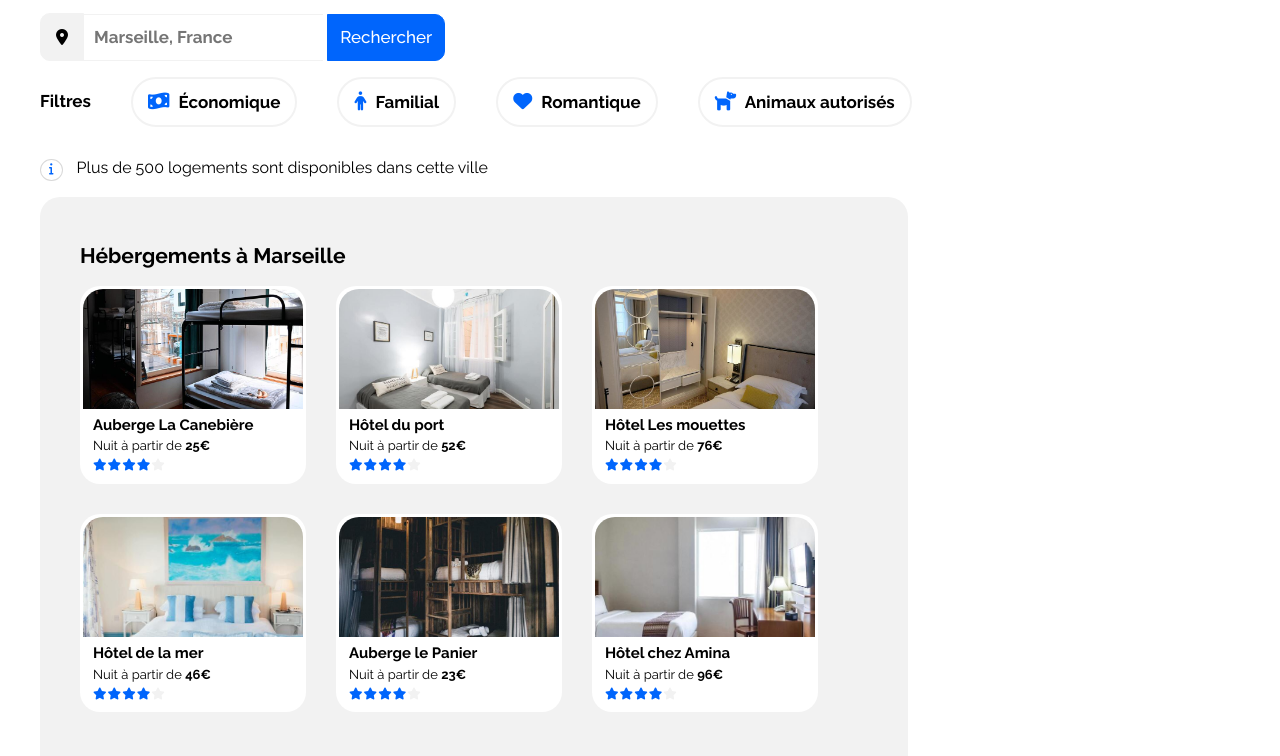
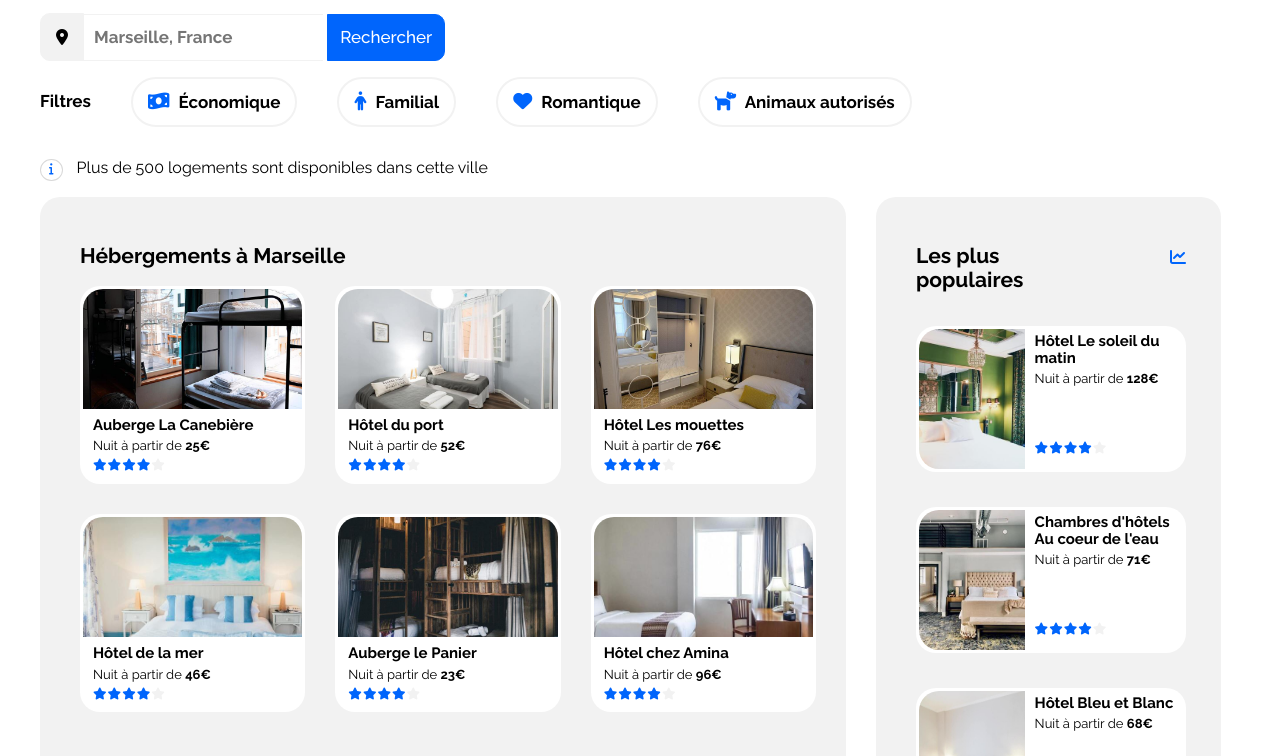
Before and after one commit to leoSleepsInCode/booki, a plain HTML site: page index.html in a window 1280 px wide. Shown: the part 180-936 px from the top of the page. Drawn offline with nearby package versions, Linux system fonts and the light colour scheme.

Commit message:
Finition Main Partie 1

```diff
--- a/css/style.css
+++ b/css/style.css
@@ -5,7 +5,13 @@
 
 body {
    font-family: 'Raleway', sans-serif;
-    margin-left: 40px;
+   padding-left: 40px;
+   max-width: 1400px;
+   margin : auto;
+}
+
+main {
+    display: flex;
 }
 
 ul {
@@ -23,7 +29,21 @@ article {
     border-radius: 20px ;
     padding-top: 25px;
     padding-bottom: 30px;
-    max-width: 70%;
+    width: 65%;
+    margin-right: 30px;
+}
+
+aside {
+    background-color: #f2f2f2;
+    border-radius: 20px;
+    padding-top: 25px;
+    padding-bottom: 10px;
+    padding-right: 35px;
+    max-width: 25%;
+}
+
+aside header {
+    display: flex;
 }
 
 h1 {
@@ -165,7 +185,8 @@ i.fa-magnifying-glass {
     margin-right: 10px;
 }
 
-.titre-hebergements {
+.titre-hebergements,
+.titre-populaire {
     font-size: 21px;
     margin-left: 40px;
 }
@@ -179,16 +200,36 @@ i.fa-magnifying-glass {
     border-radius: 20px ;
     margin-right: 30px;
     margin-bottom: 30px;
-    width : 220px;
+    width : 250px;
     padding: 3px;
  }
+
+ .fa-chart-line
+{
+    color: #0065fc;
+    margin-top: 27px;
+    margin-left: 92px;
+}
+
+.carte-populaire {
+    background-color: #FFFFFF;
+    border-radius: 20px;
+    margin-bottom: 35px;
+    padding: 3px;
+}
 
  .carte-hebergements figure {
     margin: 0;
     padding-bottom: 8px;
  }
 
-.carte-hebergements h3 {
+ .carte-populaire figure {
+    margin: 0;
+    display: flex;
+ }
+
+.carte-hebergements h3,
+.carte-populaire h3 {
     font-size: 15px;
     margin-top: 0;
     padding-top: 4px;
@@ -196,7 +237,8 @@ i.fa-magnifying-glass {
     padding-left: 10px;
 }
 
-.carte-hebergements p {
+.carte-hebergements p,
+.carte-populaire p {
     font-size: 13px;
     margin-top: -10px;
     color: #000000;
@@ -210,7 +252,15 @@ i.fa-magnifying-glass {
     border-radius: 20px 20px 0 0 ;
 }
 
-.etoiles-hebergements {
+.img-populaire {
+    width: 40%;
+    height: 140px;
+    object-fit: cover;
+    border-radius: 20px 0 0 20px;
+}
+
+.etoiles-hebergements,
+.etoiles-populaire {
     margin-top: -8px;
     font-size: 12px;
     color: #0065fc;
@@ -219,6 +269,11 @@ i.fa-magnifying-glass {
 
 .etoiles-hebergements i {
     margin-right : -2px;
+}
+
+.etoiles-populaire i {
+    margin-top : 50px;
+    margin-right: -2px;
 }
 
 .last-star {
--- a/index.html
+++ b/index.html
@@ -201,73 +201,74 @@
                     </ul>
                     <p class="p-hebergements">Afficher plus</p>
             </article>
-            <section>
-                <h2>Les plus populaires</h2>
-                <i class="fa-solid fa-chart-line"></i>
-                <!-- Possibilité de mettre un header -->
+            <aside>
+                <header>
+                    <h2 class="titre-populaire">Les plus populaires</h2>
+                    <i class="fa-solid fa-chart-line"></i>
+                </header>
                 <ul>
-                    <li>
+                    <li class="carte-populaire">
                         <a href="#">
                             <figure>
-                                <img src="images/hebergements/4_small/emile-guillemot-Bj_rcSC5XfE-unsplash.jpg" alt="photo d'une chambre verte art déco">
+                                <img src="images/hebergements/4_small/emile-guillemot-Bj_rcSC5XfE-unsplash.jpg" class="img-populaire" alt="photo d'une chambre verte art déco">
                                 <figcaption>
                                     <h3>Hôtel Le soleil du matin</h3>
                                     <p>
                                         Nuit à partir de <b>128€</b>
                                     </p>
-                                    <div>
+                                    <div class="etoiles-populaire">
                                         <i class="fa-solid fa-star"></i>
                                         <i class="fa-solid fa-star"></i>
                                         <i class="fa-solid fa-star"></i>
                                         <i class="fa-solid fa-star"></i>
-                                        <i class="fa-solid fa-star"></i>
+                                        <i class="fa-solid fa-star last-star"></i>
                                     </div>
                                 </figcaption>
                             </figure>
                         </a>
                     </li>
-                    <li>
+                    <li class="carte-populaire">
                         <a href="#">
                             <figure>
-                                <img src="images/hebergements/4_small/aw-creative-VGs8z60yT2c-unsplash.jpg" alt="photo d'une chambre très spatieuse">
+                                <img src="images/hebergements/4_small/aw-creative-VGs8z60yT2c-unsplash.jpg" class="img-populaire" alt="photo d'une chambre très spatieuse">
                                 <figcaption>
                                     <h3>Chambres d'hôtels Au coeur de l'eau</h3>
                                     <p>
                                         Nuit à partir de <b>71€</b>
                                     </p>
-                                    <div>
+                                    <div class="etoiles-populaire">
                                         <i class="fa-solid fa-star"></i>
                                         <i class="fa-solid fa-star"></i>
                                         <i class="fa-solid fa-star"></i>
                                         <i class="fa-solid fa-star"></i>
-                                        <i class="fa-solid fa-star"></i>
+                                        <i class="fa-solid fa-star last-star"></i>
                                     </div>
                                 </figcaption>
                             </figure>
                         </a>
                     </li>
-                    <li>
+                    <li class="carte-populaire">
                         <a href="#">
                             <figure>
-                                <img src="images/hebergements/4_small/febrian-zakaria-sjvU0THccQA-unsplash.jpg" alt="photo d'une chambre simple qui à l'air confortable">
+                                <img src="images/hebergements/4_small/febrian-zakaria-sjvU0THccQA-unsplash.jpg" class="img-populaire" alt="photo d'une chambre simple qui à l'air confortable">
                                 <figcaption>
                                     <h3>Hôtel Bleu et Blanc</h3>
                                     <p>
                                         Nuit à partir de <b>68€</b>
                                     </p>
-                                    <div>
+                                    <div class="etoiles-populaire">
                                         <i class="fa-solid fa-star"></i>
                                         <i class="fa-solid fa-star"></i>
                                         <i class="fa-solid fa-star"></i>
                                         <i class="fa-solid fa-star"></i>
-                                        <i class="fa-solid fa-star"></i>
+                                        <i class="fa-solid fa-star last-star"></i>
                                     </div>
                                 </figcaption>
                             </figure>
                         </a>
                     </li>
                 </ul>
-            </section>
+            </aside>
         </main>
         <aside>
             <h2>Activités à Marseille</h2>
```
